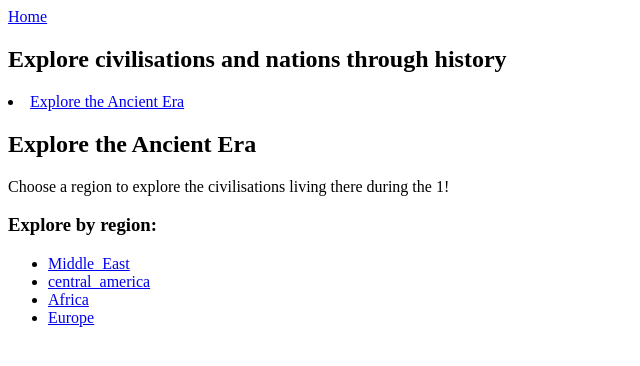
After one commit to rossa40204617/heratyquirke_rossa_set09103_cw1, a Flask app: page /ancient_era/1 in a window 1280 px wide. The commit adds this page. Shown: the top 366 px of the page, without its empty margins (0-640 px from the left). Run offline with Flask 2, Linux system fonts and the light colour scheme.

Commit message:
ancient era working

```diff
--- /dev/null
+++ b/civilisation.py
@@ -0,0 +1,9 @@
+class Civilisation:
+
+    def __init__(self, name, region, time_period):
+        self.name = name
+        self.region = region
+        self.time_period = time_period
+
+    def __repr__(self):
+        return "<Civilisation name:%s region:%s time_period:%s>" % (self.name, self.region, self.time_period)
--- a/main.py
+++ b/main.py
@@ -1,16 +1,89 @@
-from flask import Flask, render_template
+from flask import Flask, render_template, json, jsonify
+from civilisation import Civilisation
+import os
 app = Flask(__name__)
 
 @app.route('/')
 def main_page():
     return render_template('base.html')
 
+@app.route('/<string:era>/')
+def era_index_page(era):
+    eras = read_eras_from_json_file(era + '.json')
+    return render_template('era_index_page.html', eras = eras)
+
+def filter_eras_by_name(era_name, eras = [], *args):
+    for era in eras:
+      if era.name.lower() == era_name.lower():
+        return era
+    abort(404)
+
 @app.route('/ancient_era/')
 def ancient_era_page():
-     return render_template('ancient_era_page.html')
+     civs = read_civs_from_json_file('ancient_era.json')
+     time_periods = get_unique_time_periods(civs)
+     return render_template('ancient_era_page.html', time_periods = time_periods)
 
-@app.route('/middle_era/')
-def middle_era_page():
+@app.route('/ancient_era/<string:time_period>')
+def ancient_era_time_period_regions_page(time_period):
+    civs = read_civs_from_json_file('ancient_era.json')
+    regions = get_unique_regions(civs)
+    return render_template('ancient_era_regions_page.html', time_period = time_period,  regions = regions)
+
+@app.route('/ancient_era/<string:time_period>/<string:region>/')
+def ancient_era_civilisations_page(time_period, region):
+    civs = read_civs_from_json_file('ancient_era.json')
+    filtered_civs = filter_civs_by_time_and_region(time_period, region , civs)
+    return render_template('ancient_era_civilisations_page.html', time_period = time_period,
+                           region = region, civs = filtered_civs)
+
+@app.route('/ancient_era/<string:time_period>/<string:region>/<string:civ_name>/')
+def ancient_era_civilisation_page(time_period, region, civ_name):
+    civs = read_civs_from_json_file('ancient_era.json')
+    civ = get_civ_by_name(civ_name, civs)
+    return render_template('ancient_era_civ_page.html', civ = civ)
+
+def get_civ_by_name(civ_name, civs = [], *args):
+    for civ in civs:
+      if civ.name.lower() == civ_name.lower():
+        return civ
+    abort(404)
+
+def filter_civs_by_time_and_region(time_period, region, civs = [], *args):
+    filtered_civs = []
+    for civ in civs:
+      if civ.time_period.lower() == time_period.lower() and civ.region.lower() == region.lower():
+        filtered_civs.append(civ)
+    return filtered_civs
+
+def get_unique_time_periods(civs = [], *args):
+  time_periods = set()
+  for civ in civs:
+    time_periods.add(civ.time_period)
+  return time_periods
+
+def get_unique_regions(civs = [], *args):
+  regions = set()
+  for civ in civs:
+    regions.add(civ.region)
+  return regions
+
+#Def read_eras_from_json_file(filename):
+ #   with open(('static/' + filename, 'r') as f:
+  #    json_data = json.load(f)
+   # eras = [Era(era['name'], era['time_periods'], era['info']) for era in json_data]
+    #return eras
+
+def read_civs_from_json_file(filename):
+    with open(('static/' + filename), 'r') as f:
+      json_data = json.load(f)
+    civs = [Civilisation(civ['name'], civ['region'], civ['time_period']) for civ in json_data]
+    return civs
+
+
+
+@app.route('/medieval_era/')
+def medieval_era_page():
     abort(404)
 
 @app.route('/modern_era/')
--- /dev/null
+++ b/static/ancient_era.json
@@ -0,0 +1,40 @@
+[{
+		"name": "Olmecs",
+		"region": "central_america",
+		"time_period": "iron_age"
+	},
+
+	{
+		"name": "Maya",
+		"region": "central_america",
+		"time_period": "iron_age"
+	},
+
+	{
+		"name": "Ancient_Greece",
+		"region": "Europe",
+		"time_period": "bronze_age"
+	},
+	{
+		"name": "Etruscans",
+		"region": "Europe",
+		"time_period": "bronze_age"
+	},
+
+	{
+		"name": "Kingdom_of_Rome",
+		"region": "Europe",
+		"time_period": "iron_age"
+	},
+	{
+		"name": "Ancient_Egypt",
+		"region": "Africa",
+		"time_period": "bronze_age"
+	},
+
+	{
+		"name": "Assyrian_Empire",
+		"region": "Middle_East",
+		"time_period": "bronze_age"
+	}
+]
--- /dev/null
+++ b/templates/ancient_era_regions_page.html
@@ -0,0 +1,15 @@
+{% extends 'base.html' %}
+
+{% block header %}
+  <h2>{% block title %}Explore the Ancient Era{% endblock %}</h2>
+{% endblock %}
+
+{% block content %}
+ <p> Choose a region to explore the civilisations living there during the {{time_period}}!</p>
+ <h3> Explore by region:</h3>
+ <ul>
+   {% for region in regions %}
+   <li><a href=http://set09103.napier.ac.uk:9136/ancient_era/{{time_period}}/{{region}}>{{region}}</a></li>
+   {% endfor %}
+ </ul>
+{% endblock %}
--- a/templates/base.html
+++ b/templates/base.html
@@ -6,8 +6,6 @@
 	<a href="http://set09103.napier.ac.uk:9136"> Home </a>
         <h1> Explore civilisations and nations through history </h1>
 	<li><a href="{{ url_for('ancient_era_page') }}">Explore the Ancient Era</a>
-	<li><a href="{{ url_for('middle_era_page') }}>">Explore the Middle Era</a>
-
 </nav>
 <body>
   <header>
```
Also changed, not shown: static/eras.json (added, +28 -0 lines), templates/ancient_era_civ_page.html (added, +11 -0 lines), templates/ancient_era_civilisations_page.html (added, +15 -0 lines), templates/ancient_era_page.html (+9 -5 lines), templates/era_index_page.html (added, +14 -0 lines), templates/middle_era_page.html (added, +15 -0 lines), 2 other files.
